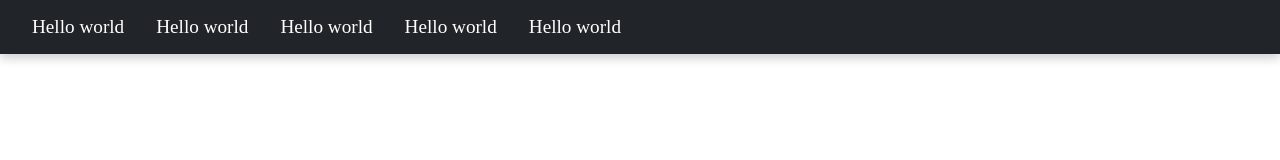
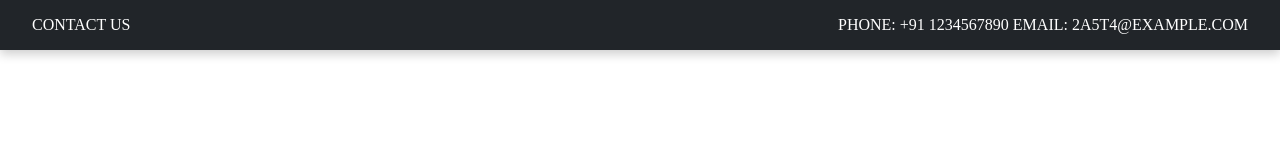
Before and after one commit to icwmahin/NasaProject, a plain HTML site: page html/earth.html in a window 1280 px wide. Drawn offline with Linux system fonts and the light colour scheme.

Commit message:
new file added

```diff
--- a/css/planet.css
+++ b/css/planet.css
@@ -1,9 +1,30 @@
+@import url("https://fonts.googleapis.com/css2?family=Fira+Code:wght@300..700&family=Share+Tech+Mono&display=swap");
+
+/*
+.share-tech-mono-regular {
+  font-family: "Share Tech Mono", monospace;
+  font-weight: 400;
+  font-style: normal;
+  }
+
+  */
+
 * {
   padding: 0;
   margin: 0;
   box-sizing: border-box;
 }
 
+.upper {
+  text-transform: uppercase;
+  display: flex;
+  justify-content: space-between;
+  align-items: center;
+  padding: 1rem 2rem;
+  background-color: #212529;
+  box-shadow: 0 4px 10px rgba(0, 0, 0, 0.2);
+  color: #fff;
+}
 header {
   display: flex;
   justify-content: space-between;
--- a/html/earth.html
+++ b/html/earth.html
@@ -7,16 +7,11 @@
     <title>Earth Info</title>
   </head>
   <body>
-    <header>
-      <nav>
-        <ul>
-          <li><a href="#">Hello world</a></li>
-          <li><a href="#">Hello world</a></li>
-          <li><a href="#">Hello world</a></li>
-          <li><a href="#">Hello world</a></li>
-          <li><a href="#">Hello world</a></li>
-        </ul>
-      </nav>
-    </header>
+    <div class="upper">
+      <span class="upperHeading">Contact Us</span>
+      <div class="upperContent">
+        <span class="upperContentText">Phone: +91 1234567890</span>
+        <span class="upperContentText">Email: 2a5t4@example.com</span>
+    </div>
   </body>
 </html>
```
